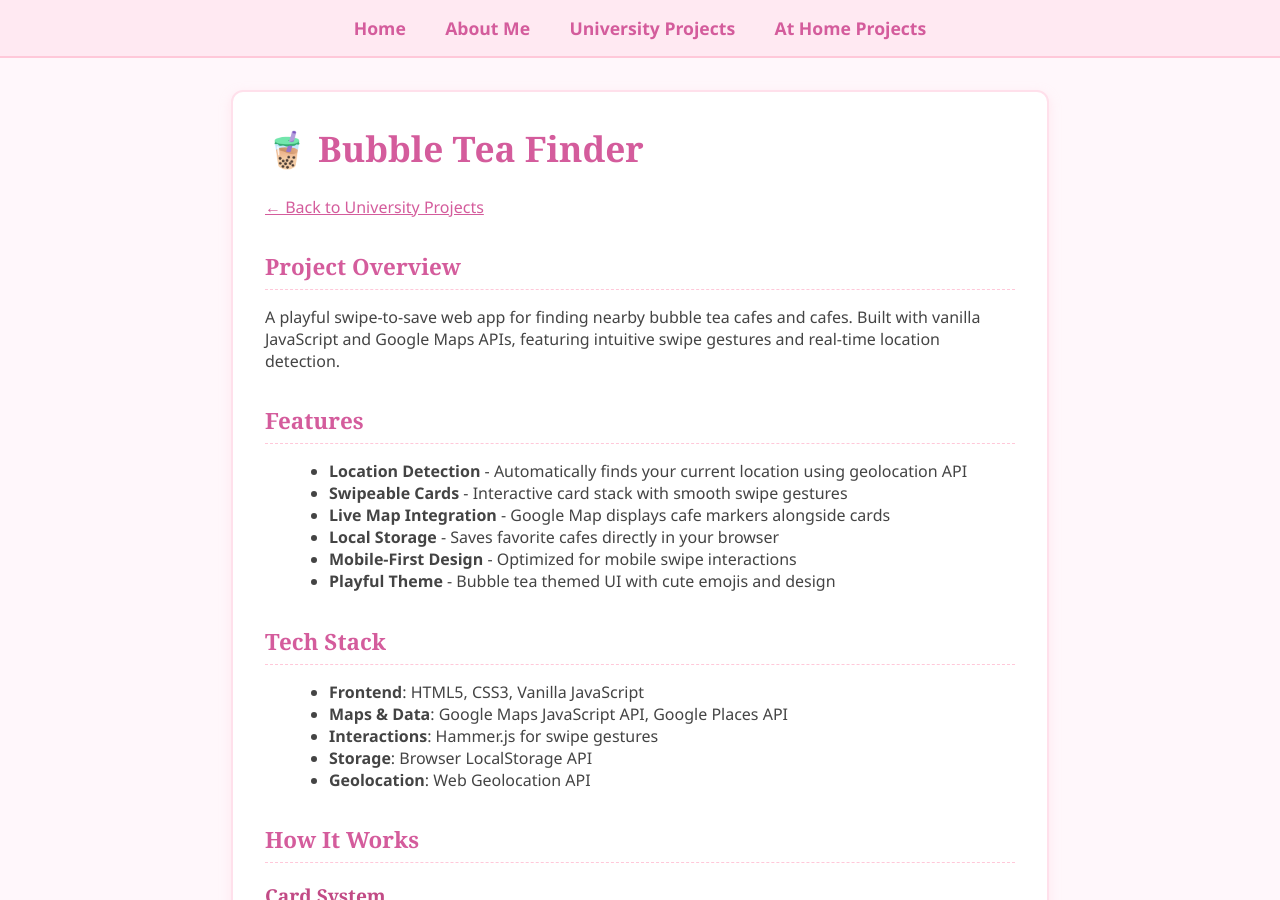
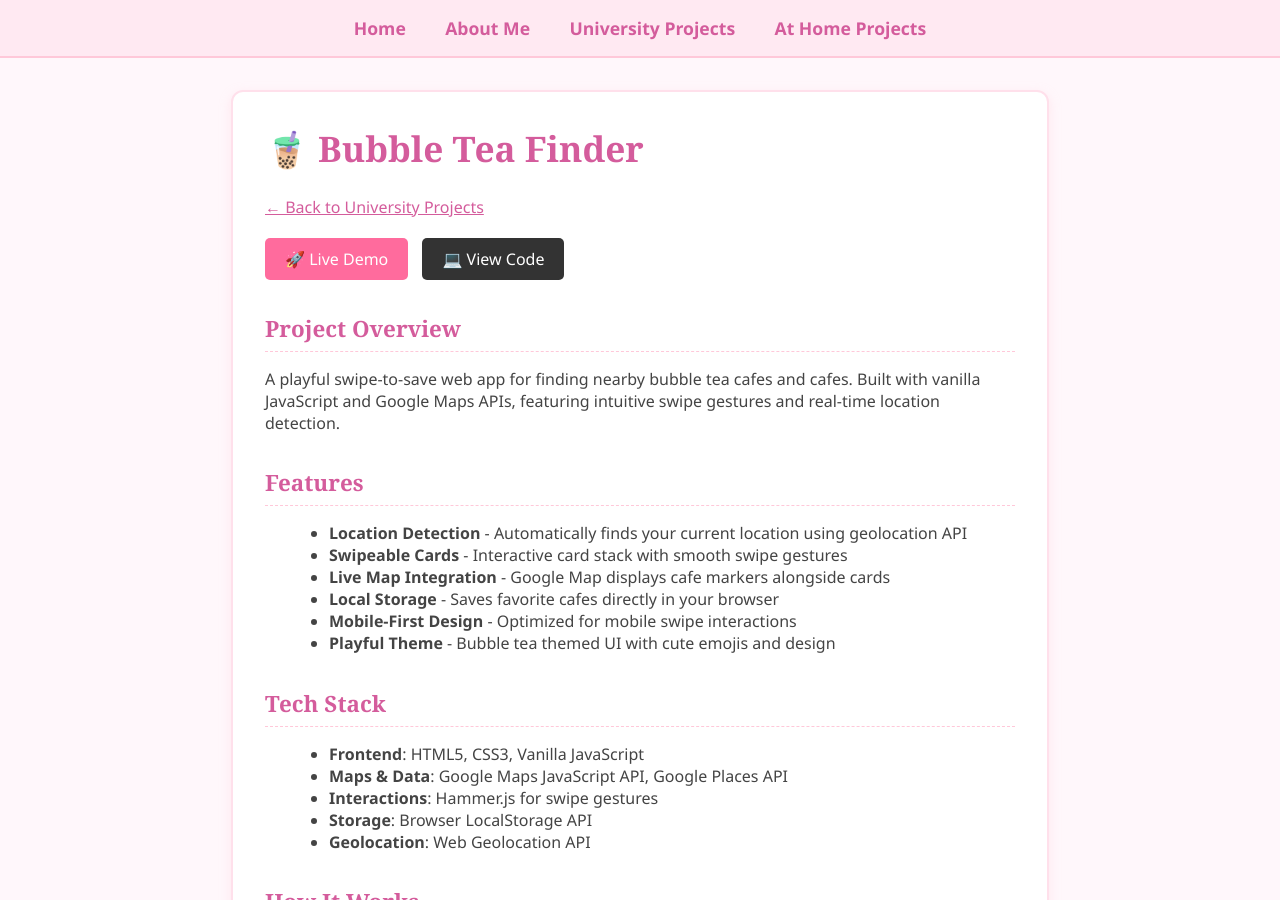
Before and after one commit to AnnabelleJohnstone/AJengineering-projects, a Jekyll site: the page built from _projects/bubble-tea-finder.md, in a window 1280 px wide and 900 px high. Built offline with Jekyll 4.4.1, drawn with Linux system fonts in a browser that asks for light colours.

Commit message:
Add live demo and code links to project README
Added links for live demo and code repository.

```diff
--- a/_projects/bubble-tea-finder.md
+++ b/_projects/bubble-tea-finder.md
@@ -6,6 +6,12 @@ title: Bubble Tea Finder
 # 🧋 Bubble Tea Finder
 
 [← Back to University Projects]({{ '/university-projects/' | relative_url }})
+
+
+<div style="margin: 20px 0;">
+  <a href="https://annabellejohnstone.github.io/BubbleTeaCafeFinder" target="_blank" style="display: inline-block; padding: 10px 20px; background: #ff6b9d; color: white; text-decoration: none; border-radius: 5px; margin-right: 10px;">🚀 Live Demo</a>
+  <a href="https://github.com/AnnabelleJohnstone/BubbleTeaCafeFinder" target="_blank" style="display: inline-block; padding: 10px 20px; background: #333; color: white; text-decoration: none; border-radius: 5px;">💻 View Code</a>
+</div>
 
 ## Project Overview
 A playful swipe-to-save web app for finding nearby bubble tea cafes and cafes. Built with vanilla JavaScript and Google Maps APIs, featuring intuitive swipe gestures and real-time location detection.
```
